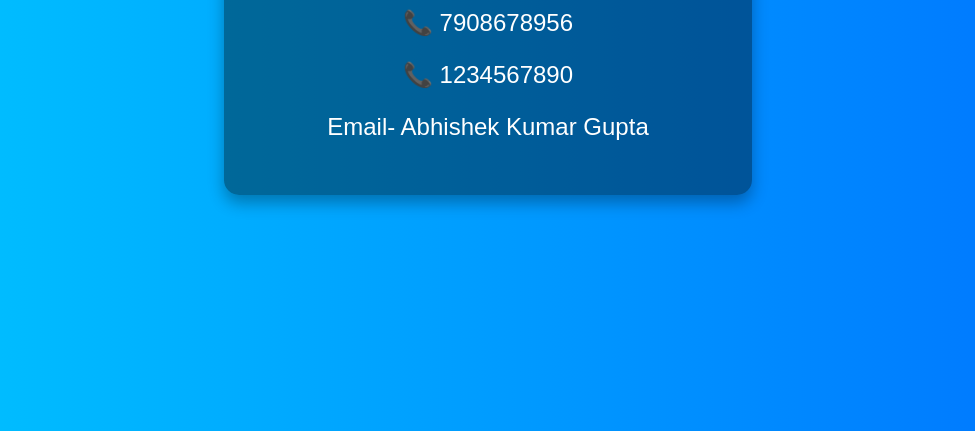
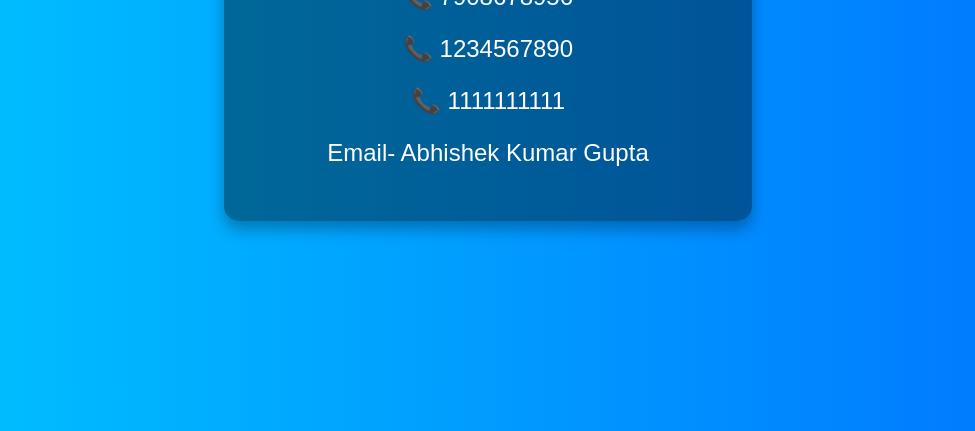
Before and after one commit to abhishek14292/myrepo, a plain HTML site: page index.html in a window 1280 px wide. Shown: the part 369-800 px from the top of the page, without its empty margins (152-1127 px from the left). Drawn offline with Linux system fonts and the light colour scheme.

Commit message:
this is my 6th update

```diff
--- a/index.html
+++ b/index.html
@@ -10,6 +10,7 @@
     <h1 style="font-size: 3em; margin-bottom: 10px;">ABHISHEK GUPTA</h1>
     <p style="font-size: 1.5em;">📞 7908678956</p>
     <p style="font-size: 1.5em;">📞 1234567890</p>
+    <p style="font-size: 1.5em;">📞 1111111111</p>
     <p style="font-size: 1.5em;">Email-  Abhishek Kumar Gupta</p>
   </div>
 </body>
```
